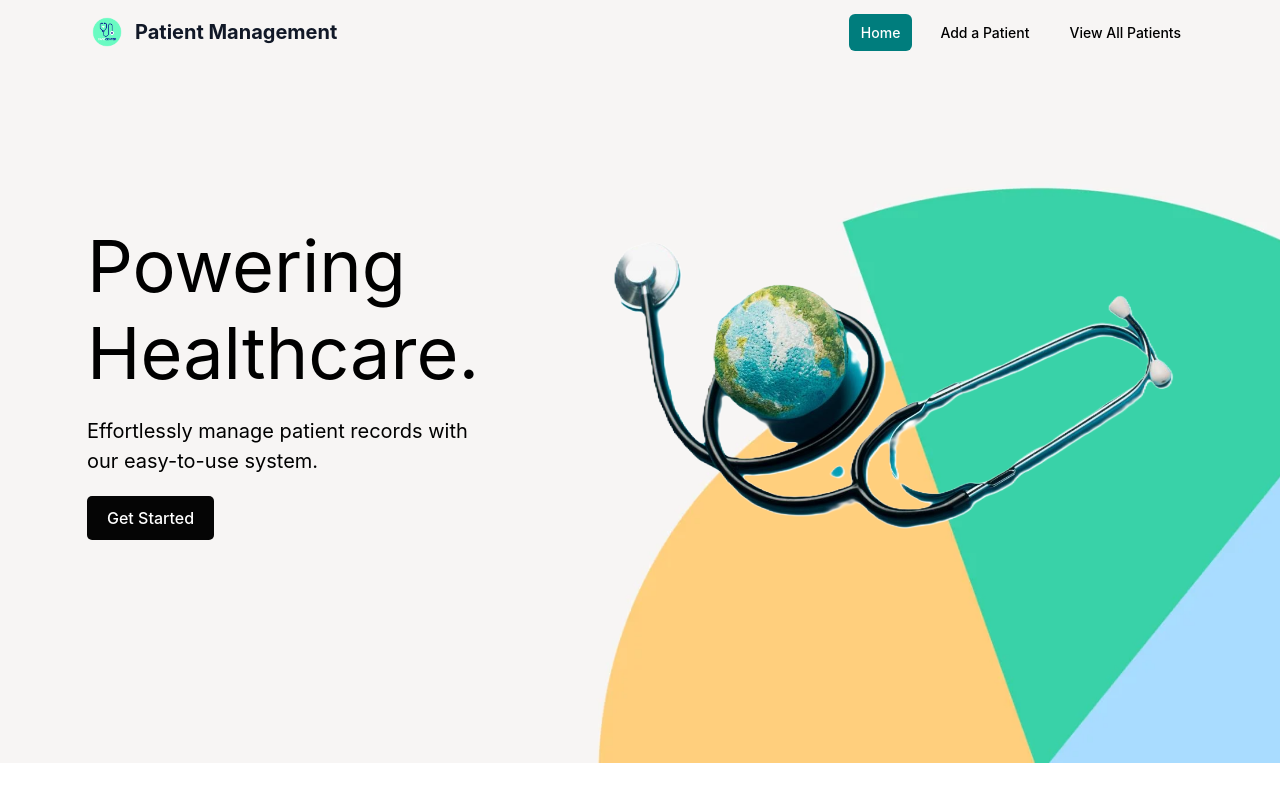
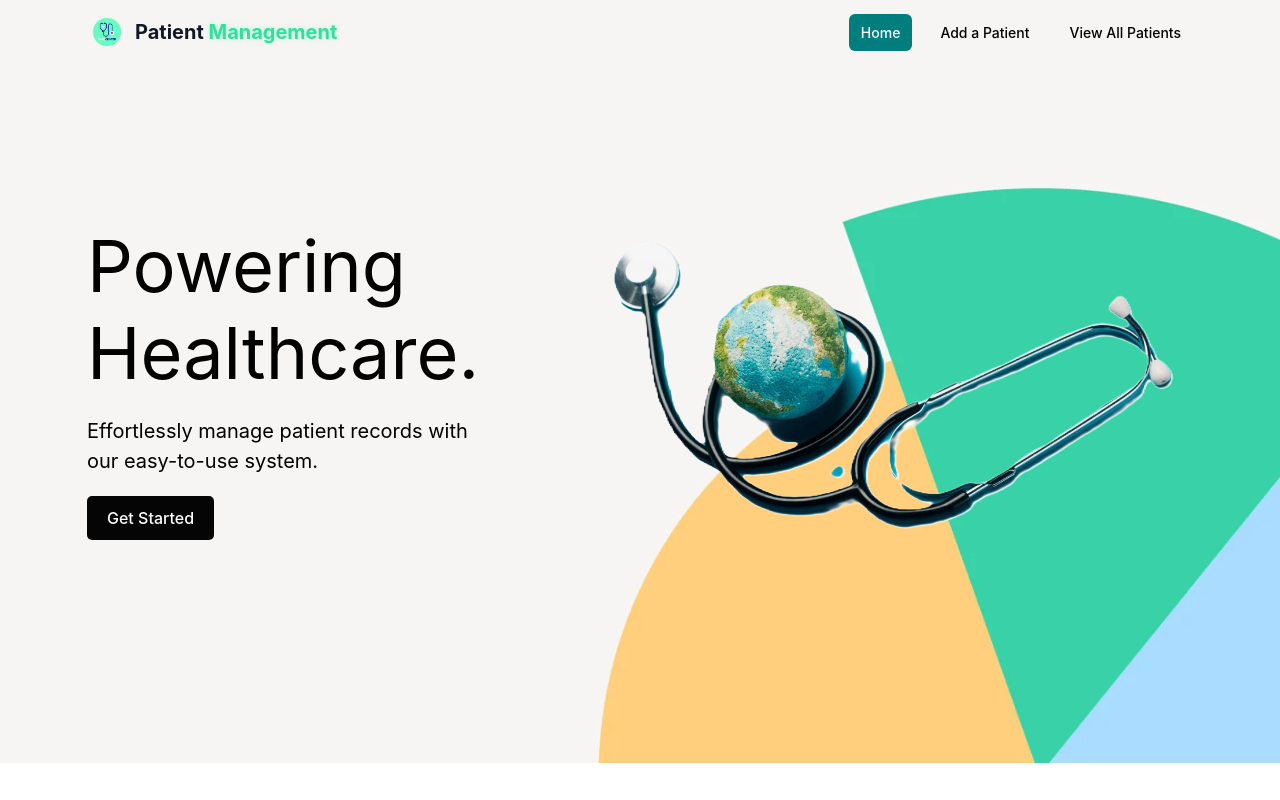
Before and after one commit to nabilhamouche/Patient-Management, a Vue app: page / in a window 1280 px wide. Shown: the top 800 px of the page. Built offline with nearby package versions, Linux system fonts and the light colour scheme.

Commit message:
feat: enhance logo text styling in header for better visibility

```diff
--- a/src/App.vue
+++ b/src/App.vue
@@ -45,7 +45,7 @@ onUnmounted(() => {
               <a href="" class="logo-link">
                 <img class="logo-img" src="./components/images/logo.png" alt="Logo" />
               </a>
-              <h1 class="logo-text">Patient Management</h1>
+              <h1 class="logo-text">Patient <span class="title">Management</span></h1>
             </div>
           </div>
           <div class="nav-buttons">
@@ -105,7 +105,15 @@ onUnmounted(() => {
   transition: background-color 200ms;
 }
 /* Header styles */
+.title{
+  color: #32e09b;
+  font-weight: 700;
+  text-decoration-color: #6afbc2;
+  text-decoration-thickness: 2px;
+  text-underline-offset: 0.2rem;
+  text-shadow: 0 0 5px rgba(106, 251, 194, 0.5);
 
+}
 .main-header {
   position: fixed;
   top: 0;
```
